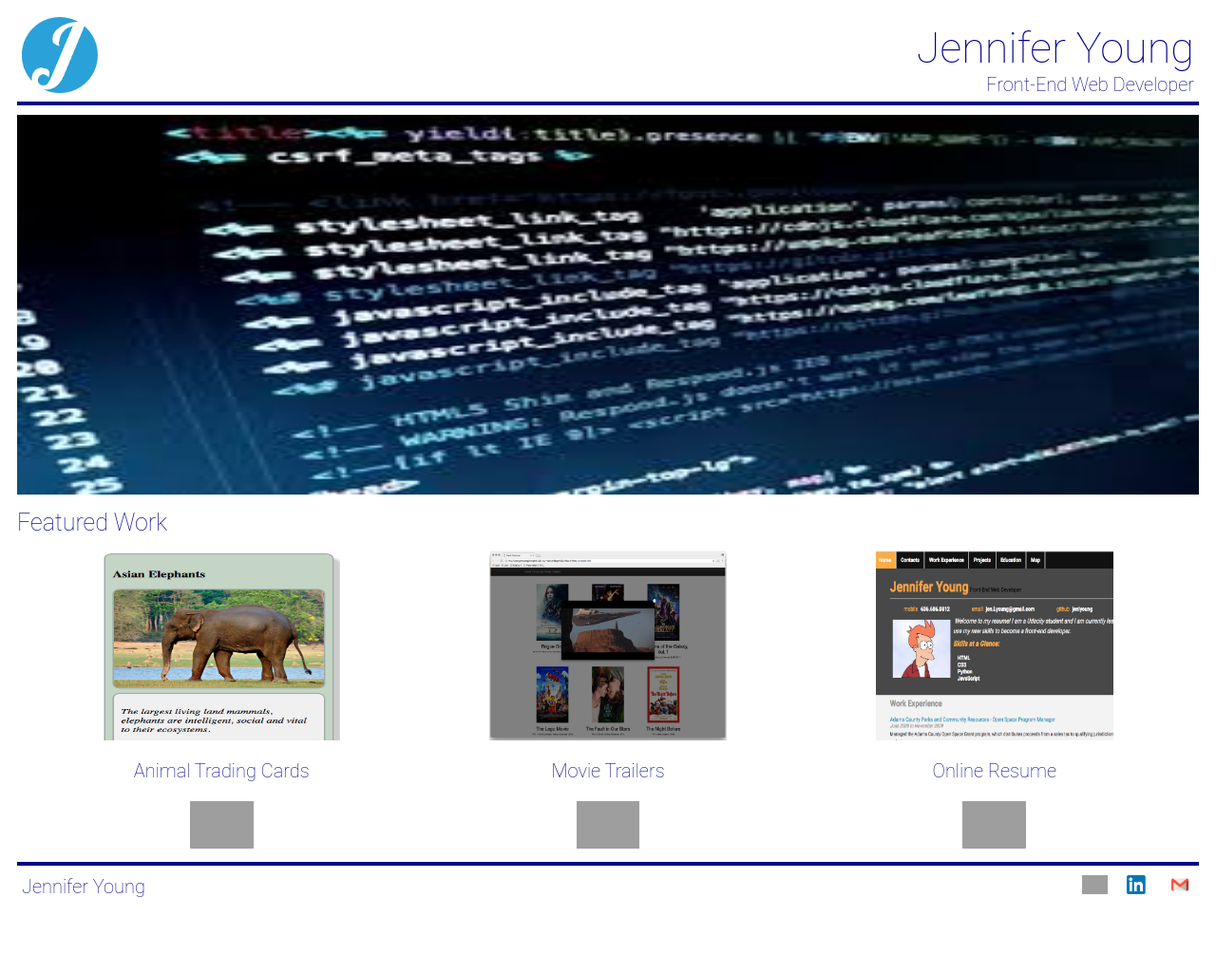
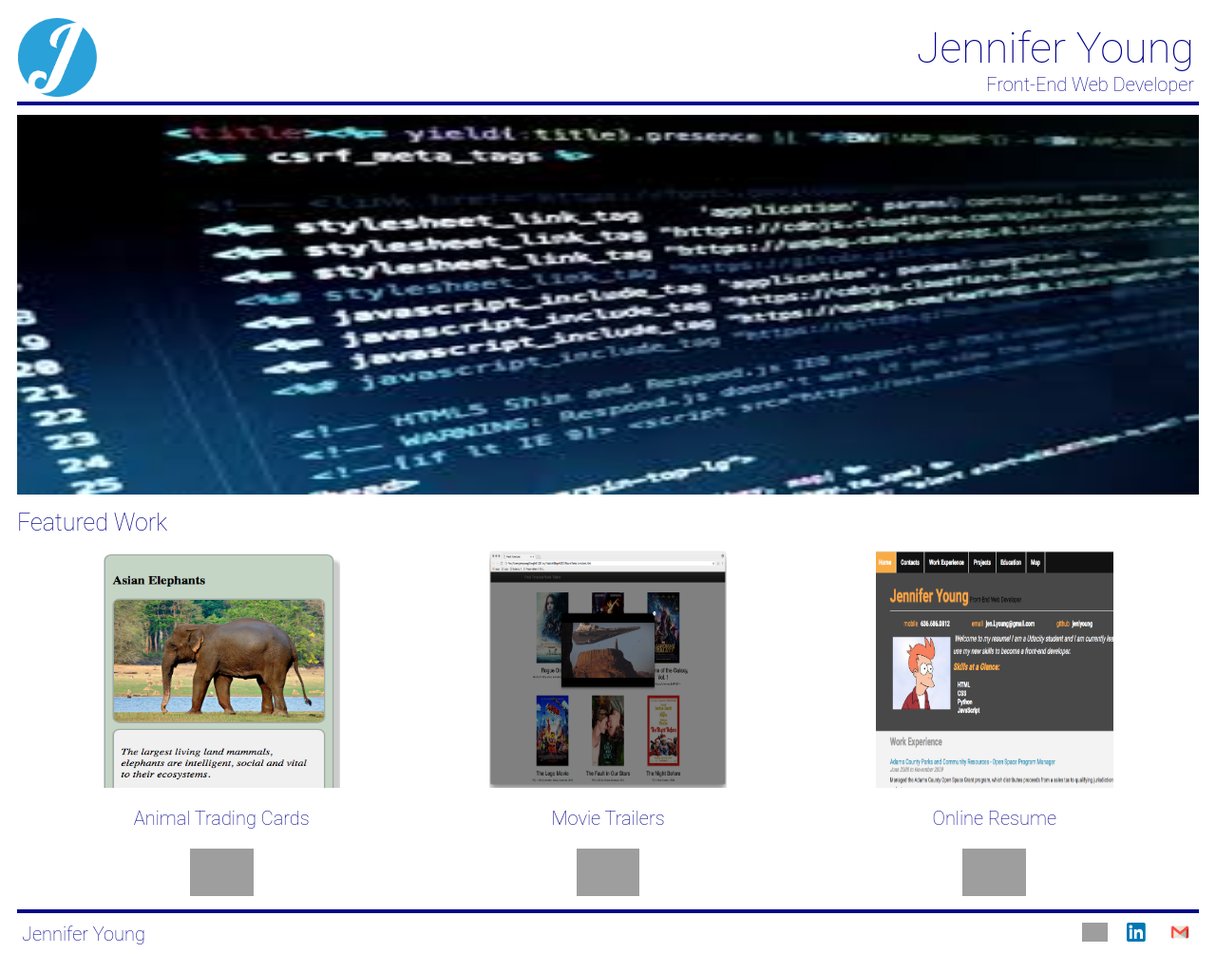
Before and after one commit to jenlyoung/portfolio, a plain HTML site: page portfolioProject.html in a window 1280 px wide. Shown: the whole page at 95% size. Before the commit the page ends 974 px from the top, so only its background shows below. Drawn offline with Linux system fonts and the light colour scheme; grey boxes are pictures that could not be loaded.

Commit message:
minor changes to picture sizes and css

```diff
--- a/portfolioProject.html
+++ b/portfolioProject.html
@@ -8,6 +8,7 @@
 </head>
 <body>
 <div class="container">
+    <!--header containing logo, name and work title-->
     <header class="header">
         <div class="logo-main">
             <img class="logo" src="jlogo.png" alt="logo">
@@ -17,9 +18,11 @@
             <p class="title font">Front-End Web Developer</p>
         </div>
     </header>
+    <!--decorative tech picture-->
     <div class="picture-main">
         <img class="picture" src="tech_picture.jpeg" alt="computer">
     </div>
+    <!--This section shows featured work projects--picture, name, github link-->
     <div class="project-main">
         <h3 class="project-header font">Featured Work</h3>
         <div class="project-items">
@@ -44,8 +47,8 @@
             </div>
         </div>
     </div>
+    <!--Footer section contains name left justified and links to mail, github and linked in-->
     <footer class="footer-main">
-        <div class="footer">
         <div class="foot-item1 font">Jennifer Young</div>
         <div class="foot-item">
             <a href="https://github.com/jenlyoung" target="_blank"><img class="navPic" src="octocat.png"
@@ -59,7 +62,6 @@
         <div class="foot-item">
             <a href="mailto:jen@sharklasers.com"><img class="navPic" src="maillogo.png" alt="Email"></a>
         </div>
-        </div>
     </footer>
 </div>
 </body>
--- a/style.css
+++ b/style.css
@@ -12,8 +12,6 @@ body {
 }
 
 .font {
-    color: darkblue;
-    font-family: 'Roboto', sans-serif;
     font-weight: 200;
 }
 
@@ -35,7 +33,7 @@ body {
 /* logo picture*/
 .logo {
     height: 85px;
-    padding: 0 0 5px 5px;
+    padding: 1px;
     width: 85px;
 }
 
@@ -68,6 +66,8 @@ body {
 
 .picture {
     height: 400px;
+    /*image-rendering: optimize-contrast;*/
+    /*image-resolution: from-image;*/
     width: 100%;
 }
 
@@ -121,11 +121,11 @@ a:hover {
 .project-pic {
     display: block;
     margin: auto;
-    height: 200px;
+    height: 250px;
     width: 250px;
 }
 
-.footer {
+.footer-main {
     align-items: center;
     border-top: 4px solid darkblue;
     display: flex;
```
Lines whose indentation alone changed are shown as unchanged.
